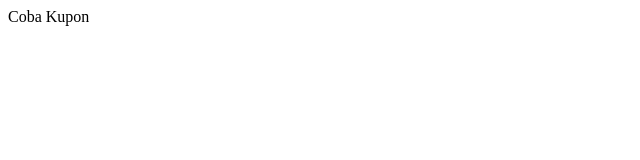
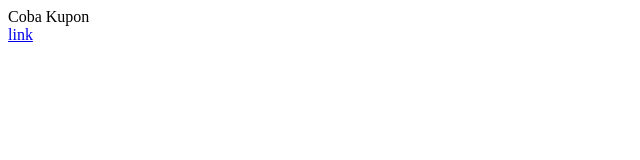
Before and after one commit to shaggykings/kupon, a plain HTML site: page index.html in a window 1280 px wide. Shown: the full height of the page, 0-640 px from the left. Drawn offline with Linux system fonts and the light colour scheme.

Commit message:
Update index.html

```diff
--- a/index.html
+++ b/index.html
@@ -3,5 +3,7 @@
     </head>
     <body>
       <a>Coba Kupon</a>
+      <br>
+      <a href="kupon.php"> link </a>
     </body>
 </html>
```
